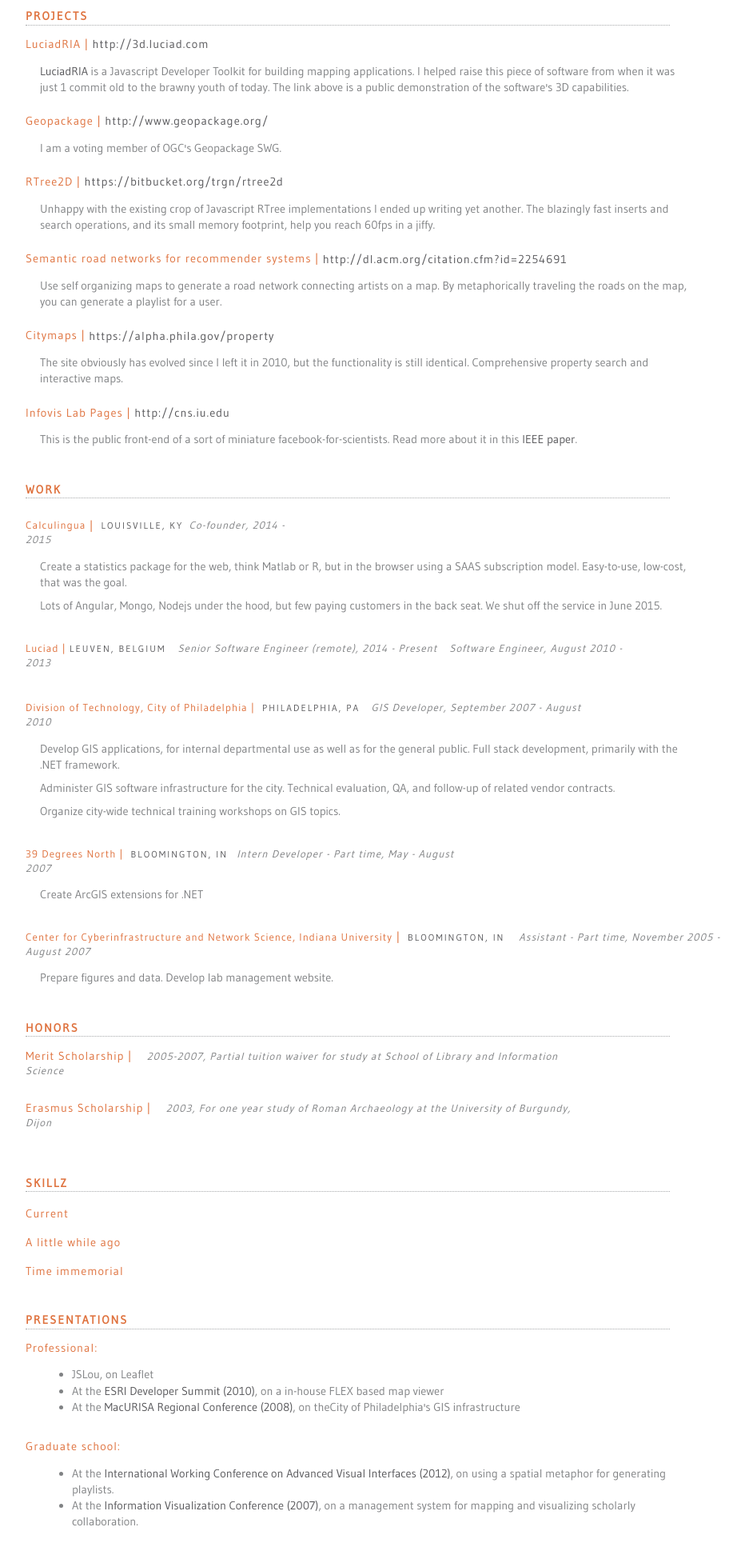
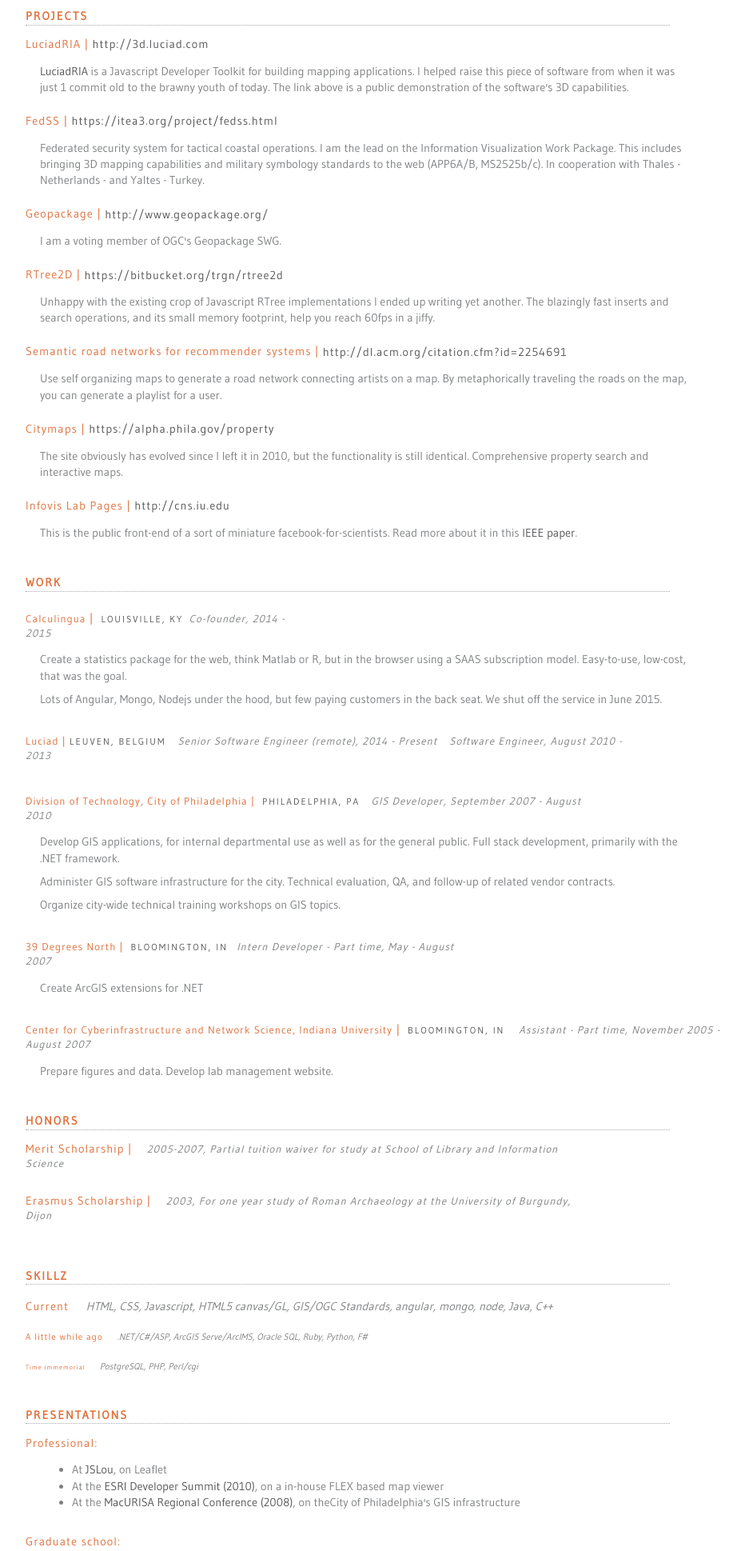
Before and after one commit to thomasneirynck/hepburnave-resume, a plain HTML site: page index.html in a window 1280 px wide. Shown: the part 600-2539 px from the top of the page at 80% size, without its empty margins (160-1092 px from the left). Drawn offline with Linux system fonts and the light colour scheme.

Commit message:
more info

```diff
--- a/index.html
+++ b/index.html
@@ -62,6 +62,14 @@
     <p class="category-description">
         <a href="http://www.luciad.com/products/luciadria">LuciadRIA</a> is a Javascript Developer Toolkit for building mapping applications.
         I helped raise this piece of software from when it was just 1 commit old to the brawny youth of today. The link above is a public demonstration of the software's 3D capabilities.
+    </p>
+
+
+
+    <a class="primary-titles" href="https://itea3.org/project/fedss.html" target="_blank">FedSS | <p
+            class="links">https://itea3.org/project/fedss.html</p></a>
+    <p class="category-description">
+     Federated security system for tactical coastal operations. I am the lead on the Information Visualization Work Package. This includes bringing 3D mapping capabilities and military symbology standards to the web (APP6A/B, MS2525b/c). In cooperation with Thales - Netherlands - and Yaltes  - Turkey.
     </p>
 
     <a class="primary-titles" href="http://www.geopackage.org/" target="_blank">Geopackage | <p
@@ -134,13 +142,13 @@
     <h2 class="category-headers">Skillz</h2>
     <hr/>
     <p>
-        <span class="primary-titles">Current</span>
+        <span class="primary-titles">Current</span> <span class="category-details">HTML, CSS, Javascript, HTML5 canvas/GL, GIS/OGC Standards, angular, mongo, node, Java, C++</span>
     </p>
     <p>
-        <span class="primary-titles smaller">A little while ago</span>
+        <span class="smaller primary-titles">A little while ago</span><span class="smaller category-details">.NET/C#/ASP, ArcGIS Serve/ArcIMS, Oracle SQL, Ruby, Python, F#</span>
     </p>
     <p>
-        <span class="primary-titles smallest">Time immemorial</span>
+        <span class="smallest primary-titles">Time immemorial</span><span class="smaller category-details">PostgreSQL, PHP, Perl/cgi</span>
     </p>
 
 
@@ -149,9 +157,9 @@
     <p class="primary-titles">
     Professional:
     <ul class="category-description">
-    <li>JSLou, on Leaflet</li>
+    <li>At <a href="https://www.youtube.com/watch?v=D7b7pn0tUiE">JSLou</a>, on Leaflet</li>
     <li>At the <a href="http://www.macurisa.org/resources/Documents/08-040.pdf">ESRI Developer Summit (2010)</a>, on a in-house FLEX based map viewer</li>
-    <li>At the <a href="http://www.macurisa.org/resources/Documents/08-040.pdf">MacURISA Regional Conference (2008)</a>, on theCity of Philadelphia's GIS infrastructure</li>
+    <li>At the <a href="https://www.facebook.com/esridevsummit">MacURISA Regional Conference (2008)</a>, on theCity of Philadelphia's GIS infrastructure</li>
 </ul>
         </p>
 
--- a/main.css
+++ b/main.css
@@ -55,22 +55,16 @@
   padding-left: .3em;
 }
 
+
 .primary-titles {
   color: #DF723E;
   display: inline-block;
   font-size: .9em;
   letter-spacing: 1px;
-  /*margin-bottom: 1%;*/
   text-decoration: none;
 }
 
-.primary-titles .smaller {
-    font-size: .6em;
-}
 
-.primary-titles .smallest {
-  font-size: .4em
- }
 
 .location {
   color: #58585B;
@@ -138,3 +132,12 @@
   border-style: none none dotted;
   margin: 0 10% 0 0;
 }
+
+
+.smaller {
+    font-size: .7em;
+}
+
+.smallest {
+    font-size: .5em
+}
```
